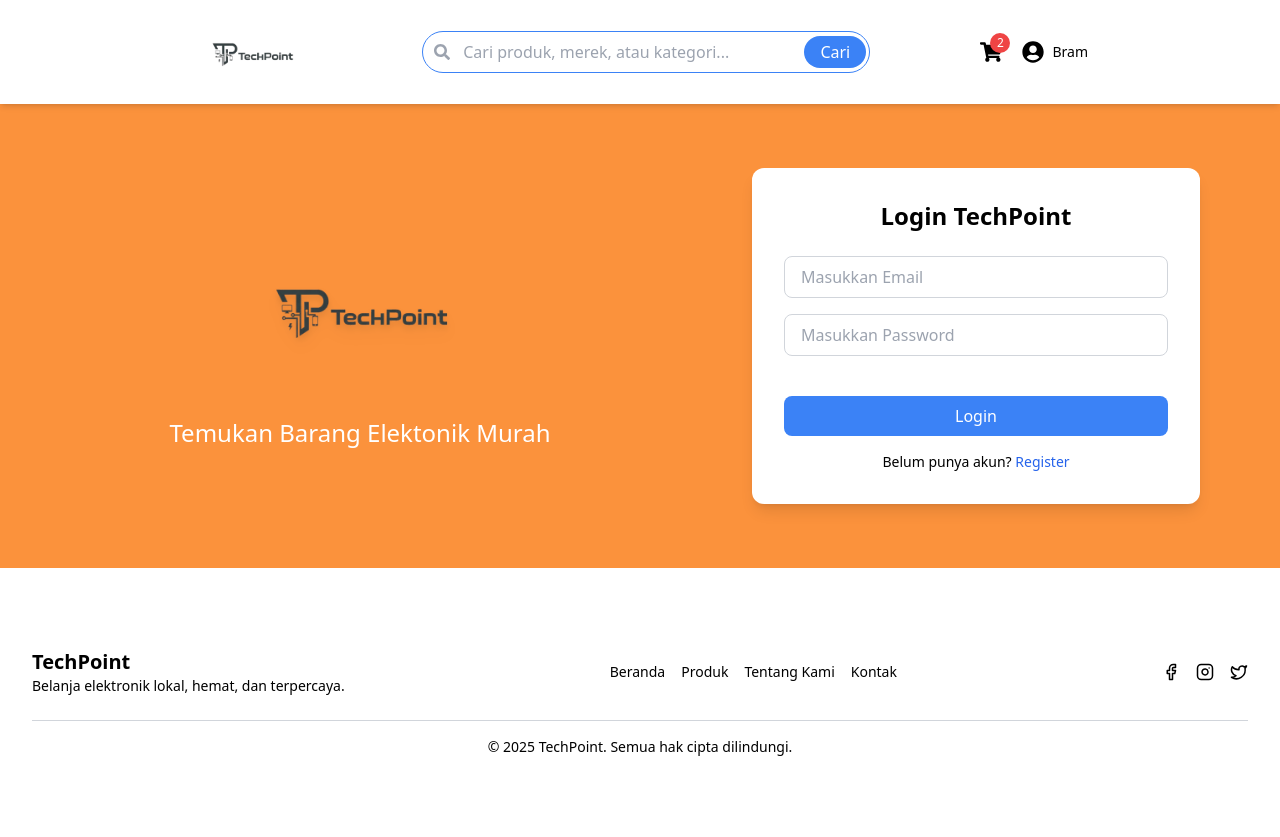
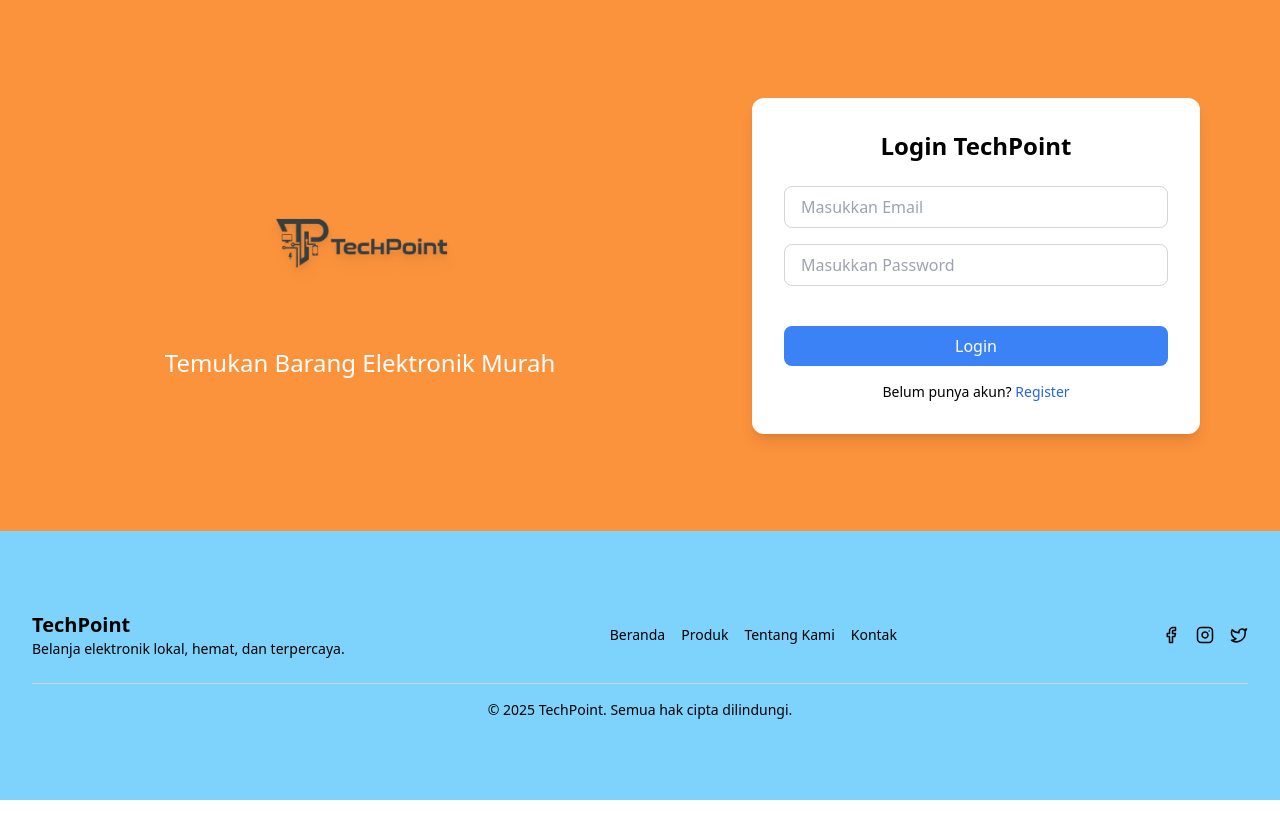
Before and after one commit to Bramahimm/TechPoint, a React app in the folder frontend/: page /login in a window 1280 px wide. After the commit the page ends 800 px from the top, so only its background shows below. Built offline with nearby package versions, Linux system fonts and the light colour scheme; the HTML template or start-up script is replaced by a standard one.

Commit message:
feat: setup initial frontend structure with auth flow
- add modular folder structure (components, features, context, router)

```diff
--- a/frontend/src/App.tsx
+++ b/frontend/src/App.tsx
@@ -1,16 +1,13 @@
-import { Routes, Route } from "react-router-dom";
-import LoginPage from "@/features/auth/LoginPage";
-import RegisterPage from "@/features/auth/RegisterPage";
-import HomePage from "./features/shop/HomePage";
+import React from "react";
+import AppRouter from "./router";
+import { AuthProvider } from "./context/AuthContext";
 
 export default function App() {
-  console.log("dirender");
-
   return (
-    <Routes>
-      <Route path="/register" element={<RegisterPage />} />
-      <Route path="/login" element={<LoginPage />} />
-      <Route path="/" element={<HomePage/>}/>
-    </Routes>
+    <AuthProvider>
+      <div className="font-sans bg-gray-50 min-h-screen">
+        <AppRouter />
+      </div>
+    </AuthProvider>
   );
 }
--- a/frontend/src/components/layout/Footer.tsx
+++ b/frontend/src/components/layout/Footer.tsx
@@ -1,7 +1,6 @@
 import React from "react";
 import { Link } from "react-router-dom";
 import { Twitter, Facebook, Instagram } from "lucide-react";
-
 
 interface FooterLink {
   name: string;
@@ -14,7 +13,7 @@
   icon: React.ReactNode;
 }
 
-export default function Footer () {
+export default function Footer() {
   const year = new Date().getFullYear();
 
   const footerLinks: FooterLink[] = [
@@ -43,7 +42,7 @@
   ];
 
   return (
-    <footer className="bg-white py-20">
+    <footer className="bg-sky-300 py-20">
       <div className="max-w-7xl mx-auto px-4 sm:px-6 lg:px-8">
         <div className="flex flex-col md:flex-row justify-between items-center gap-6">
           {/* Logo + Info */}
@@ -89,4 +88,4 @@
       </div>
     </footer>
   );
-};
+}
--- a/frontend/src/components/layout/Navbar.tsx
+++ b/frontend/src/components/layout/Navbar.tsx
@@ -6,18 +6,14 @@
   FaTimes,
 } from "react-icons/fa";
 import Logo from "@/assets/images/Logo_TechPoint.webp";
-
-interface User {
-  name: string;
-  isLoggedIn: boolean;
-}
+import { useAuth } from "@/context/AuthContext";
 
 export default function Navbar() {
+  const { user, isAuthenticated, logout } = useAuth(); // ambil dari AuthContext
   const [search, setSearch] = useState("");
   const [history, setHistory] = useState<string[]>([]);
   const [showDropdown, setShowDropdown] = useState(false);
   const [cartCount] = useState(2);
-  const [user] = useState<User>({ name: "Bram", isLoggedIn: true });
   const inputRef = useRef<HTMLInputElement>(null);
 
   // Ambil riwayat dari localStorage saat pertama kali render
@@ -26,7 +22,7 @@
     if (saved) setHistory(JSON.parse(saved));
   }, []);
 
-  // kita siimpan riwayat ke localStorage setiap kali berubah
+  // Simpan riwayat ke localStorage setiap kali berubah
   useEffect(() => {
     localStorage.setItem("searchHistory", JSON.stringify(history));
   }, [history]);
@@ -35,9 +31,8 @@
     e.preventDefault();
     if (!search.trim()) return;
 
-    // tambahkan ke history jika belum ada
     if (!history.includes(search.trim())) {
-      setHistory((prev) => [search.trim(), ...prev].slice(0, 5)); // hanya simpan 5 terbaru
+      setHistory((prev) => [search.trim(), ...prev].slice(0, 5));
     }
 
     console.log("Searching for:", search);
@@ -53,8 +48,9 @@
     setHistory((prev) => prev.filter((item) => item !== term));
   };
 
+
   return (
-    <nav className="bg-white shadow-md sticky top-0 z-50">
+    <nav className="bg-sky-300 shadow-md sticky top-0 z-50">
       <div className="flex items-center justify-between px-6 md:px-48 py-3">
         {/* Logo */}
         <a href="/" className="flex items-center">
@@ -122,17 +118,22 @@
           </div>
 
           {/* User */}
-          {user.isLoggedIn ? (
-            <div className="flex items-center gap-2 cursor-pointer hover:text-blue-600 transition">
+          {isAuthenticated && user ? (
+            <div
+              className="flex items-center gap-2 cursor-pointer hover:text-blue-600 transition"
+              onClick={logout}>
               <FaUserCircle size={22} />
               <span className="hidden md:inline text-sm font-medium">
                 {user.name}
               </span>
+              <span className="text-l font-bold font-semibold text-red-500 ml-2">Logout</span>
             </div>
           ) : (
-            <button className="bg-blue-500 text-white px-4 py-2 rounded-full hover:bg-blue-600 transition">
+            <a
+              href="/login"
+              className="bg-blue-500 text-white px-4 py-2 rounded-full hover:bg-blue-600 transition">
               Login
-            </button>
+            </a>
           )}
         </div>
       </div>
--- /dev/null
+++ b/frontend/src/context/AuthContext.tsx
@@ -0,0 +1,76 @@
+import React, { createContext, useContext, useState, useEffect } from "react";
+
+interface User {
+  id?: number;
+  name: string;
+  email: string;
+}
+
+interface AuthContextType {
+  user: User | null;
+  token: string | null;
+  isAuthenticated: boolean;
+  login: (data: { email: string; password: string }) => Promise<void>;
+  register: (data: {
+    nama: string;
+    email: string;
+    password: string;
+  }) => Promise<void>;
+  logout: () => void;
+}
+
+const AuthContext = createContext<AuthContextType | undefined>(undefined);
+
+export const AuthProvider: React.FC<{ children: React.ReactNode }> = ({
+  children,
+}) => {
+  const [user, setUser] = useState<User | null>(null);
+  const [token, setToken] = useState<string | null>(
+    localStorage.getItem("token")
+  );
+
+  const isAuthenticated = !!token;
+
+  useEffect(() => {
+    if (token) {
+      // TODO: fetch user profile dari backend Laravel
+      setUser({ name: "Bram Ahimsa", email: "bram@example.com" });
+    }
+  }, [token]);
+
+  const login = async (data: { email: string; password: string }) => {
+    await new Promise((resolve) => setTimeout(resolve, 1000));
+    const fakeToken = "FAKE_TOKEN";
+    localStorage.setItem("token", fakeToken);
+    setToken(fakeToken);
+    setUser({ name: "Bram", email: data.email });
+  };
+
+  const register = async (data: {
+    nama: string;
+    email: string;
+    password: string;
+  }) => {
+    await new Promise((resolve) => setTimeout(resolve, 1000));
+    console.log("Register data:", data);
+  };
+
+  const logout = () => {
+    localStorage.removeItem("token");
+    setToken(null);
+    setUser(null);
+  };
+
+  return (
+    <AuthContext.Provider
+      value={{ user, token, isAuthenticated, login, register, logout }}>
+      {children}
+    </AuthContext.Provider>
+  );
+};
+
+export const useAuth = () => {
+  const context = useContext(AuthContext);
+  if (!context) throw new Error("useAuth must be used within AuthProvider");
+  return context;
+};
--- a/frontend/src/features/auth/LoginPage.tsx
+++ b/frontend/src/features/auth/LoginPage.tsx
@@ -1,16 +1,18 @@
 import { useState } from "react";
-import { Link } from "react-router-dom";
+import { Link, useNavigate } from "react-router-dom";
 
-import Navbar from "@/components/layout/Navbar";
 import Footer from "@/components/layout/Footer";
 import Button from "@/components/ui/Button";
 import Input from "@/components/ui/Input";
 import TechPointLogo from "@/assets/images/Logo_TechPoint.webp";
+import { useAuth } from "@/context/AuthContext"; // tambahkan
 
 export default function LoginPage() {
   const [form, setform] = useState({ email: "", password: "" });
   const [loading, setLoading] = useState(false);
   const [error, setError] = useState("");
+  const { login } = useAuth(); // ambil login dari AuthContext
+  const navigate = useNavigate(); // untuk redirect
 
   const handleChange = (e: React.ChangeEvent<HTMLInputElement>) => {
     setform({
@@ -25,8 +27,8 @@
     setError("");
 
     try {
-      await new Promise((resolve) => setTimeout(resolve, 1000));
-      console.log("data login: ", form);
+      await login(form); // panggil login dari AuthContext
+      navigate("/"); // redirect setelah login sukses
     } catch {
       setError("login gagal, coba lagi!");
     } finally {
@@ -36,10 +38,7 @@
 
   return (
     <div className="min-h-screen flex flex-col">
-      {" "}
-      <Navbar />
       <div className="flex-grow flex justify-center bg-orange-400 px-6 md:px-20 py-16">
-        {" "}
         <div className="flex w-full max-w-7xl items-center justify-between gap-10">
           {/* Kiri */}
           <div className="hidden md:flex flex-col items-center text-white w-1/2">
@@ -48,13 +47,14 @@
               alt="TechPoint"
               className="w-64 mb-6 drop-shadow-lg"
             />
-            <p className="text-2xl">Temukan Barang Elektonik Murah</p>
+            <p className="text-2xl">Temukan Barang Elektronik Murah</p>
           </div>
 
-          {/* Form sebelah kanan*/}
+          {/* Form sebelah kanan */}
           <form
             className="bg-white shadow-lg rounded-xl p-8 w-full max-w-md"
-            onSubmit={handleSubmit}>
+            onSubmit={handleSubmit}
+          >
             <h2 className="text-2xl font-bold mb-6 text-center text-black">
               Login TechPoint
             </h2>
--- a/frontend/src/features/auth/RegisterPage.tsx
+++ b/frontend/src/features/auth/RegisterPage.tsx
@@ -1,16 +1,18 @@
 import { useState } from "react";
-import { Link } from "react-router-dom";
+import { Link, useNavigate } from "react-router-dom";
 
-import Navbar from "@/components/layout/Navbar";
 import Footer from "@/components/layout/Footer";
 import Input from "@/components/ui/Input";
 import Button from "@/components/ui/Button";
 import TechPointLogo from "@/assets/images/Logo_TechPoint.webp";
+import { useAuth } from "@/context/AuthContext";
 
 export default function RegisterPage() {
   const [form, setForm] = useState({ nama: "", email: "", password: "" });
   const [loading, setLoading] = useState(false);
   const [message, setMessage] = useState("");
+  const { register } = useAuth(); // ambil register dari AuthContext
+  const navigate = useNavigate(); // untuk redirect
 
   const handleChange = (e: React.ChangeEvent<HTMLInputElement>) => {
     setForm({ ...form, [e.target.name]: e.target.value });
@@ -22,11 +24,9 @@
     setMessage("");
 
     try {
-      // Placeholder API call (nanti diganti axios ke Laravel)
-      await new Promise((resolve) => setTimeout(resolve, 1000));
-      console.log("Register data:", form);
+      await register(form); // panggil register dari AuthContext
       setMessage("Registrasi berhasil! Silakan verifikasi email Anda.");
-      // TODO: redirect ke login setelah sukses
+      setTimeout(() => navigate("/login"), 1500); // redirect ke login setelah sukses
     } catch {
       setMessage("Registrasi gagal, coba lagi.");
     } finally {
@@ -36,9 +36,7 @@
 
   return (
     <div className="min-h-screen flex flex-col">
-      {" "}
-      <Navbar/>
-      <div className="flex-grow flex justify-center bg-orange-500 px-6 md:px-20 py-16">
+      <div className="flex-grow flex justify-center bg-orange-400 px-6 md:px-20 py-16">
         <div className="flex w-full max-w-7xl items-center justify-between gap-10">
           <div className="hidden md:flex flex-col items-center text-white w-1/2">
             <img
@@ -46,7 +44,7 @@
               alt="TechPoint"
               className="w-64 mb-6 drop-shadow-lg"
             />
-            <p className="text-2xl ">Temukan Barang Elektonik Murah</p>
+            <p className="text-2xl">Temukan Barang Elektronik Murah</p>
           </div>
 
           {/* Form */}
--- /dev/null
+++ b/frontend/src/router/ProtectedRoute.tsx
@@ -0,0 +1,16 @@
+import { Navigate } from "react-router-dom";
+import { useAuth } from "@/context/AuthContext";
+
+interface ProtectedRouteProps {
+  children: React.ReactNode;
+}
+
+export default function ProtectedRoute({ children }: ProtectedRouteProps) {
+  const { isAuthenticated } = useAuth();
+
+  if (!isAuthenticated) {
+    return <Navigate to="/login" replace />;
+  }
+
+  return <>{children}</>;
+}
--- a/frontend/src/router/index.tsx
+++ b/frontend/src/router/index.tsx
@@ -0,0 +1,34 @@
+import { Routes, Route } from "react-router-dom";
+import HomePage from "@/features/shop/HomePage";
+import LoginPage from "@/features/auth/LoginPage";
+import RegisterPage from "@/features/auth/RegisterPage";
+import ProtectedRoute from "./ProtectedRoute";
+
+export default function AppRouter() {
+  return (
+      <Routes>
+        {/* Public routes */}
+        <Route path="/" element={<HomePage />} />
+        <Route path="/login" element={<LoginPage />} />
+        <Route path="/register" element={<RegisterPage />} />
+
+        {/* Protected routes (contoh untuk user yang sudah login) */}
+        <Route
+          path="/profile"
+          element={
+            <ProtectedRoute>
+              <div>Profile Page (akan diganti dengan ProfilePage.tsx)</div>
+            </ProtectedRoute>
+          }
+        />
+        <Route
+          path="/orders"
+          element={
+            <ProtectedRoute>
+              <div>Orders Page (akan diganti dengan OrdersPage.tsx)</div>
+            </ProtectedRoute>
+          }
+        />
+      </Routes>
+  );
+}
```
Also changed, not shown: frontend/src/features/user/ProfilePage.tsx (added, +29 -0 lines).
